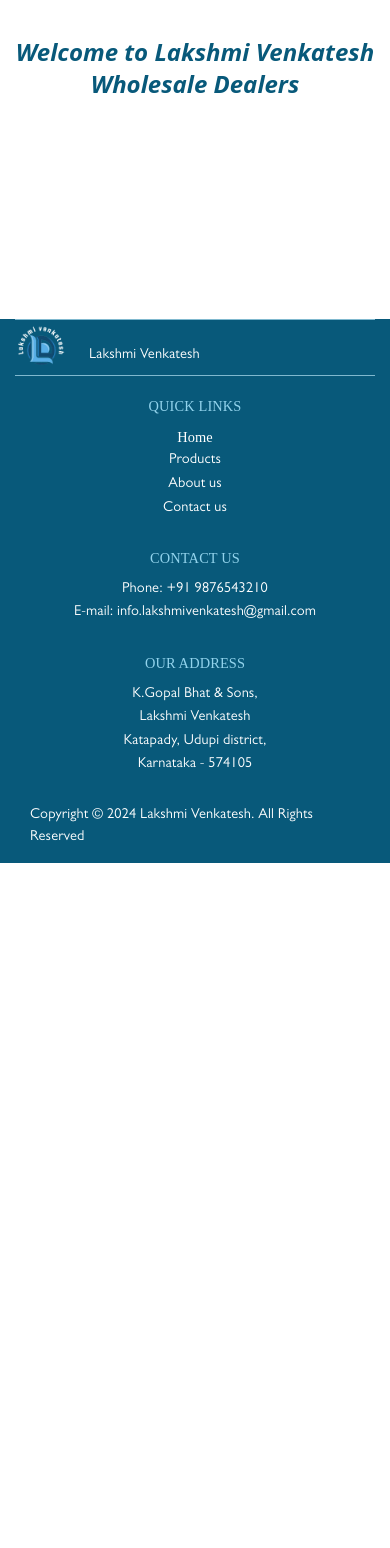
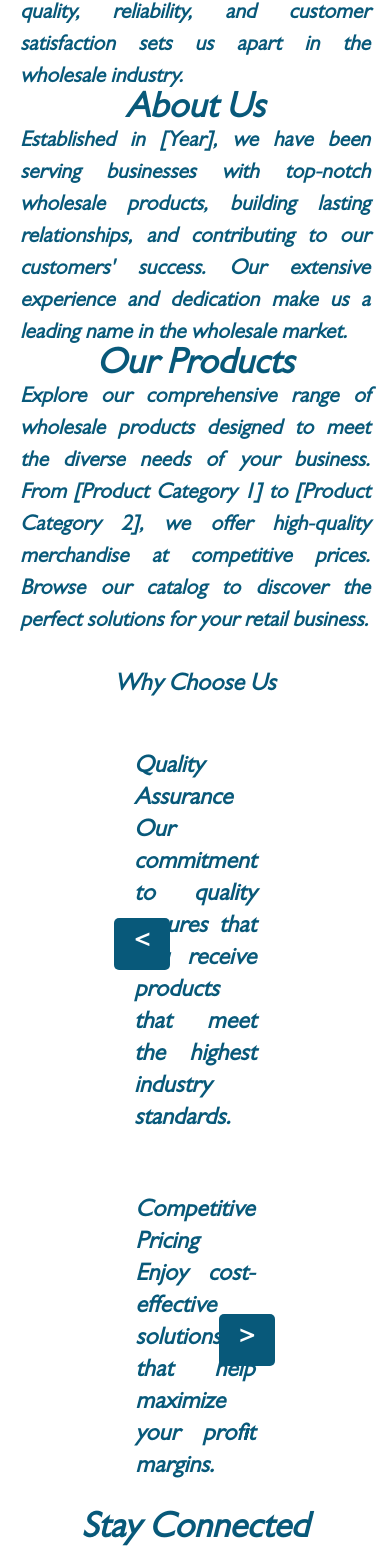
Before and after one commit to pr2003-Shashank/Lakshmi-Venkatesh-website, a React (Create React App) app: page / in a window 390 px wide. Shown: the part 276-1824 px from the top of the page. Before the commit the page ends 1139 px from the top, so only its background shows below. Built offline with nearby package versions, Linux system fonts and the light colour scheme; a web font is replaced by a local one.

Commit message:
Home page
Added dummy contents to home page and made it bit responsive

```diff
--- a/src/pages/home.jsx
+++ b/src/pages/home.jsx
@@ -1,10 +1,62 @@
-import React from "react";
+import React, { useState } from "react";
 import './home.scss';
 
-function Home(){
-    return(
+function Home() {
+    const [startIndex, setStartIndex] = useState(0);
+
+    const items = [
+        "Quality Assurance \n Our commitment to quality ensures that you receive products that meet the highest industry standards.",
+        "Competitive Pricing \nEnjoy cost-effective solutions that help maximize your profit margins.",
+        "Reliable Service \n We understand the importance of timely deliveries. Count on us for reliable and efficient service.",
+        "Customer Support \n Our dedicated customer support team is here to assist you at every step. Your satisfaction is our priority."
+    ];
+
+    const displayItems = items.slice(startIndex, startIndex + 2);
+
+    const handlePrevClick = () => {
+        setStartIndex((prevIndex) => prevIndex - 2 < 0 ? items.length - 2 : prevIndex - 2);
+    };
+
+    const handleNextClick = () => {
+        setStartIndex((prevIndex) => prevIndex + 2 >= items.length ? 0 : prevIndex + 2);
+    };
+
+    return (
         <div className="home_container text-2xl font-bold italic">
-            Welcome to Lakshmi Venkatesh Wholesale Dealers
+            <div className="welcome">
+                <div className="welcomeHead"><h3>Welcome to Lakshmi Venkatesh Wholesales</h3></div>
+            <div className="welcomeDescription"><p>At Lakshmi Venkatesh Wholesales, we are your trusted partner for all your wholesale needs. Our commitment to quality, reliability, and customer satisfaction sets us apart in the wholesale industry.</p>
+            </div>
+            </div>
+
+            <div className="aboutUs">
+                <h3 className="aboutUsHead">About Us</h3>
+                <p className="aboutUsDescription">
+                    Established in [Year], we have been serving businesses with top-notch wholesale products, building lasting relationships, and contributing to our customers' success. Our extensive experience and dedication make us a leading name in the wholesale market.
+                </p>
+            </div>
+            <div className="ourProducts">
+                <h3 className="ourProductsHead" id="ourProductsHead">Our Products</h3>
+                <p className="ourProductsDescription" id="ourProductsDescription">Explore our comprehensive range of wholesale products designed to meet the diverse needs of your business. From [Product Category 1] to [Product Category 2], we offer high-quality merchandise at competitive prices. Browse our catalog to discover the perfect solutions for your retail business.
+                </p>
+            </div>
+            <br />
+            <h3 className="whyChooseUsHead">Why Choose Us</h3>
+            <div className="whyChooseUs">
+                {displayItems.map((item, index) => (
+                    <div key={index} className="whyChooseItem">
+                        {item}
+                        {index === 0 && <button className="navigationButton1" onClick={handlePrevClick}>&lt;</button>}
+                        {index === 1 && <button className="navigationButton2" onClick={handleNextClick}>&gt;</button>}
+                    </div>
+                ))}
+            </div>
+            <div className="stayConnected">
+                <h3 className="stayConnectedHead">Stay Connected</h3>
+                <p id="stayConnectedDescription">Follow us on [Social Media Platforms] for updates, promotions, and more.
+                Thank you for choosing Lakshmi Venkatesh Wholesales. We look forward to serving you and contributing to the success of your business.
+                </p>
+            </div>
         </div>
     )
 }
--- a/src/pages/home.scss
+++ b/src/pages/home.scss
@@ -2,14 +2,105 @@
 @import '../assets/fonts/fonts.scss';
 
 .home_container {
-    //This height is mentioned for testing purpose
     display: flex;
+    flex-direction: column;
     align-items: center;
-    height: 500px;
-    text-align: center;
+    height:auto;
+    text-align:justify;
     justify-content: center;
     color: $blue;
-    // font-family: GillSans;
-    // font-size: 1.5em;
+    font-family: GillSans;
     background-color: $white;
+    overflow: hidden;
+    padding: 20px 20px;
+
+
+    .welcome{
+        .welcomeHead{
+        font-size: 1.5em;
+        text-align: center;
+        }
+        .welcomeDescription{
+            font-size: 0.9em;
+        }
+    }
+
+    .aboutUs{
+        .aboutUsHead{
+            text-align: center;
+            font-size: 1.5em;
+        }
+        .aboutUsDescription{
+            font-size: 0.9em;
+        }
+    }
+
+    .ourProducts{
+        .ourProductsHead{
+            text-align: center;
+            font-size: 1.5em;
+        }
+        .ourProductsDescription{
+            font-size: 0.9em;
+        }
+    }
+
+    .whyChooseUs {
+        display: flex;
+        flex-wrap: wrap;
+        justify-content: center;
+        margin-top: 20px;
+        position: relative;
+    }
+
+    .whyChooseItem {
+        flex: 0 0 calc(50% - 20px);  // Two items per row, considering margin
+        margin: 10px;
+        padding: 20px;
+        transition: transform 0.5s ease;
+        position: relative;
+        text-align: justify;
+        display: flex;
+        flex-direction: column;
+        justify-content: space-between;
+    }
+
+    .whyChooseItem:hover {
+        transform: scale(1.1);
+    }
+
+    .navigationButton1,
+    .navigationButton2 {
+        padding: 10px 20px;
+        background-color: $blue;
+        color: $white;
+        cursor: pointer;
+        border: none;
+        border-radius: 5px;
+        transition: background-color 0.3s ease;
+        position: absolute;
+        top: 50%;
+        transform: translateY(-50%);
+    }
+    .navigationButton1 {
+        left: 0;
+    }
+
+    .navigationButton2 {
+        right: 0;
+    }
+
+    .navigationButton1:hover, .navigationButton2:hover {
+        background-color: darken($blue, 10%);
+    }
+
+    .stayConnected{
+        .stayConnectedHead{
+            text-align: center;
+            font-size: 1.5em;
+        }
+        #stayConnectedDescription{
+            font-size: 0.9em;
+        }
+    }
 }
```
